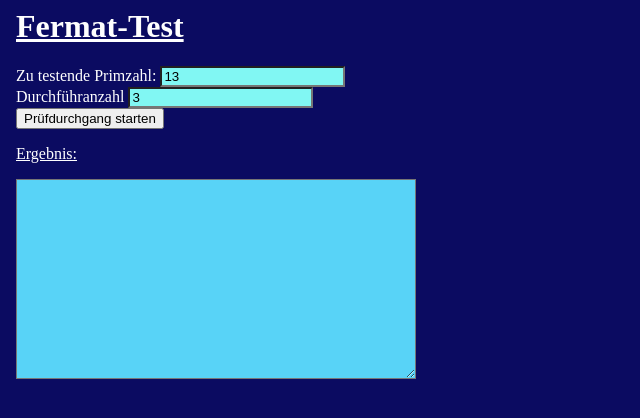
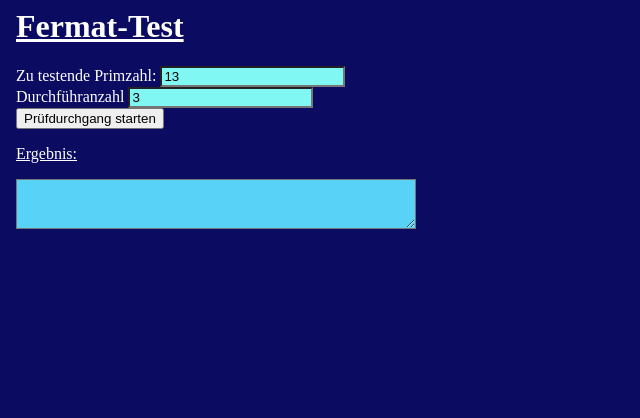
Before and after one commit to Va2828Cz/angular-eydwqm, an Angular app: page / in a window 1280 px wide. Shown: the top 418 px of the page, without its empty margins (0-640 px from the left). Built offline with nearby package versions, Linux system fonts and the light colour scheme.

Commit message:
2 files modified

```diff
--- a/src/app/fermat-test/fermat-test.component.css
+++ b/src/app/fermat-test/fermat-test.component.css
@@ -1,8 +1,9 @@
 #hintergrundf{
 
   width: 400px;
-  height: 200px;
+  height: 50px;
   background-color: #58D3F7;
+  font-size: 22;
 }
 #i_zahl{
     background-color: #81F7F3;
--- a/src/app/fermat-test/fermat-test.component.ts
+++ b/src/app/fermat-test/fermat-test.component.ts
@@ -14,39 +14,43 @@ export class FermatTestComponent implements OnInit {
   constructor() { }
 
   fermattest() {
+    if (this.anzahl > this.versuchskaninchen) {
+      this.ergebnis = 'Fehler: Durchführanzahl ist größer als Zahl';
 
+    } else {
       let endergebnis = true;
 
       for (let zeuge = 2; zeuge < this.anzahl + 2; zeuge++) {
 
 
-
         //Berechne zeuge^(versuchskaninchen-1) moidulo Versuchskaninchen
         let zwischenergebnis = 1;
+
+
 
         for (let i = 0; i < this.versuchskaninchen - 1; i++) {
 
           zwischenergebnis = zwischenergebnis * zeuge;
+          zwischenergebnis = zwischenergebnis % this.versuchskaninchen;
         }
-      zwischenergebnis = zwischenergebnis % this.versuchskaninchen;
         if (zwischenergebnis === 1) {
-       this.ergebnis += ' Zeuge ' + zeuge + ': OK ';
+          //this.ergebnis += ' Zeuge ' + zeuge + ': OK ';
 
         } else {
-        //this.ergebnis += 'Die Zahl ' + this.versuchskaninchen + ' ist laut Zeuge' + zeuge + ' keine Primzahl.';
+          //this.ergebnis += ' Zeuge ' + zeuge + ': Nicht OK. ';
           endergebnis = false;
-        zeuge = this.anzahl + 2 ;
+          zeuge = this.anzahl + 2;
 
         }
       }
 
-    if(endergebnis === true){
+      if (endergebnis === true) {
 
-      this.ergebnis += 'Die Zahl ' + this.versuchskaninchen + ' ist wahrscheinlich eine Primzahl. '
-    }else{
-      this.ergebnis += 'Die Zahl ' + this.versuchskaninchen + ' ist keine Primzahl. '
+        this.ergebnis = 'Die Zahl ' + this.versuchskaninchen + ' ist wahrscheinlich eine Primzahl. '
+      } else {
+        this.ergebnis = 'Die Zahl ' + this.versuchskaninchen + ' ist keine Primzahl. '
       }
-
+    }
 
   }
 
```
Lines whose indentation alone changed are shown as unchanged.
